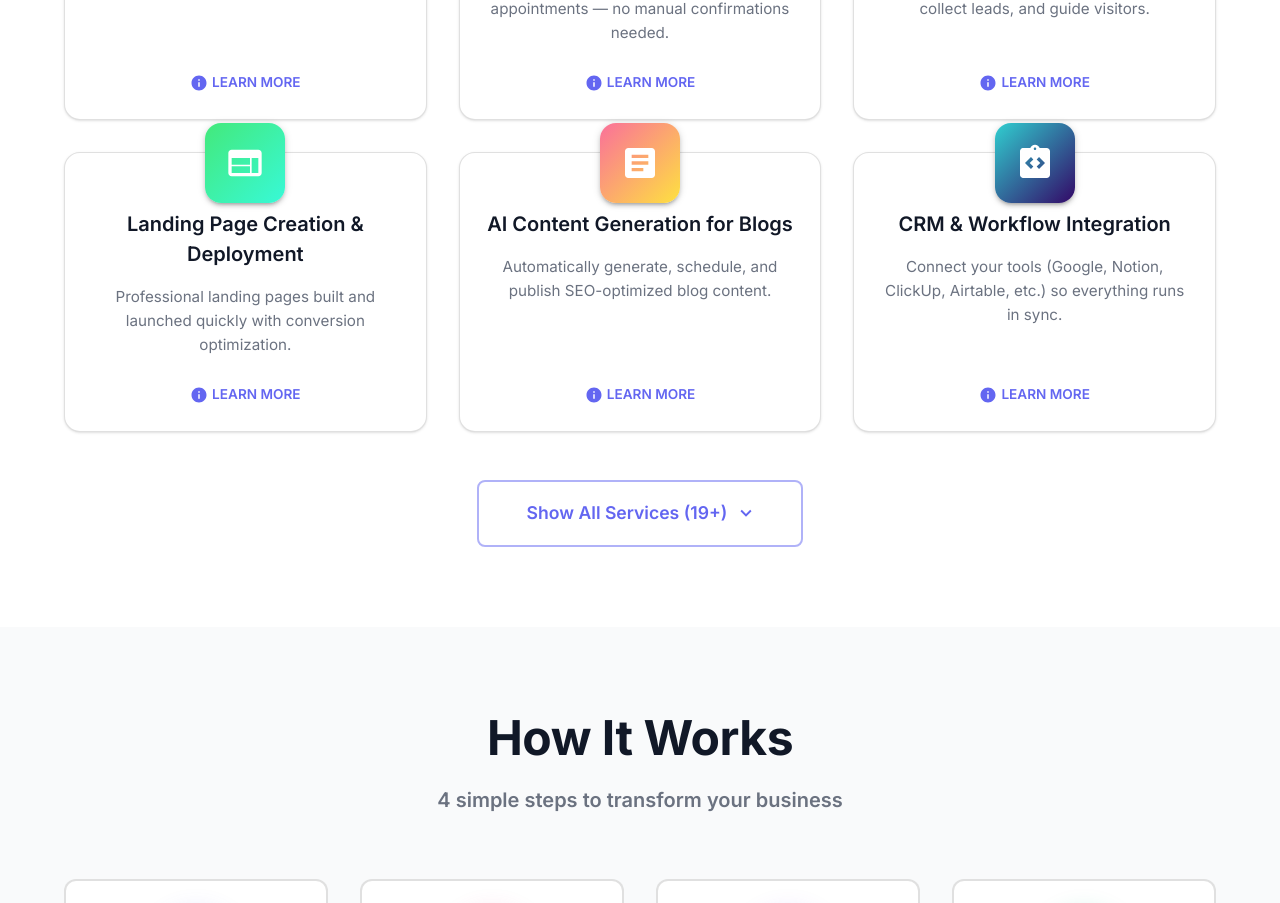
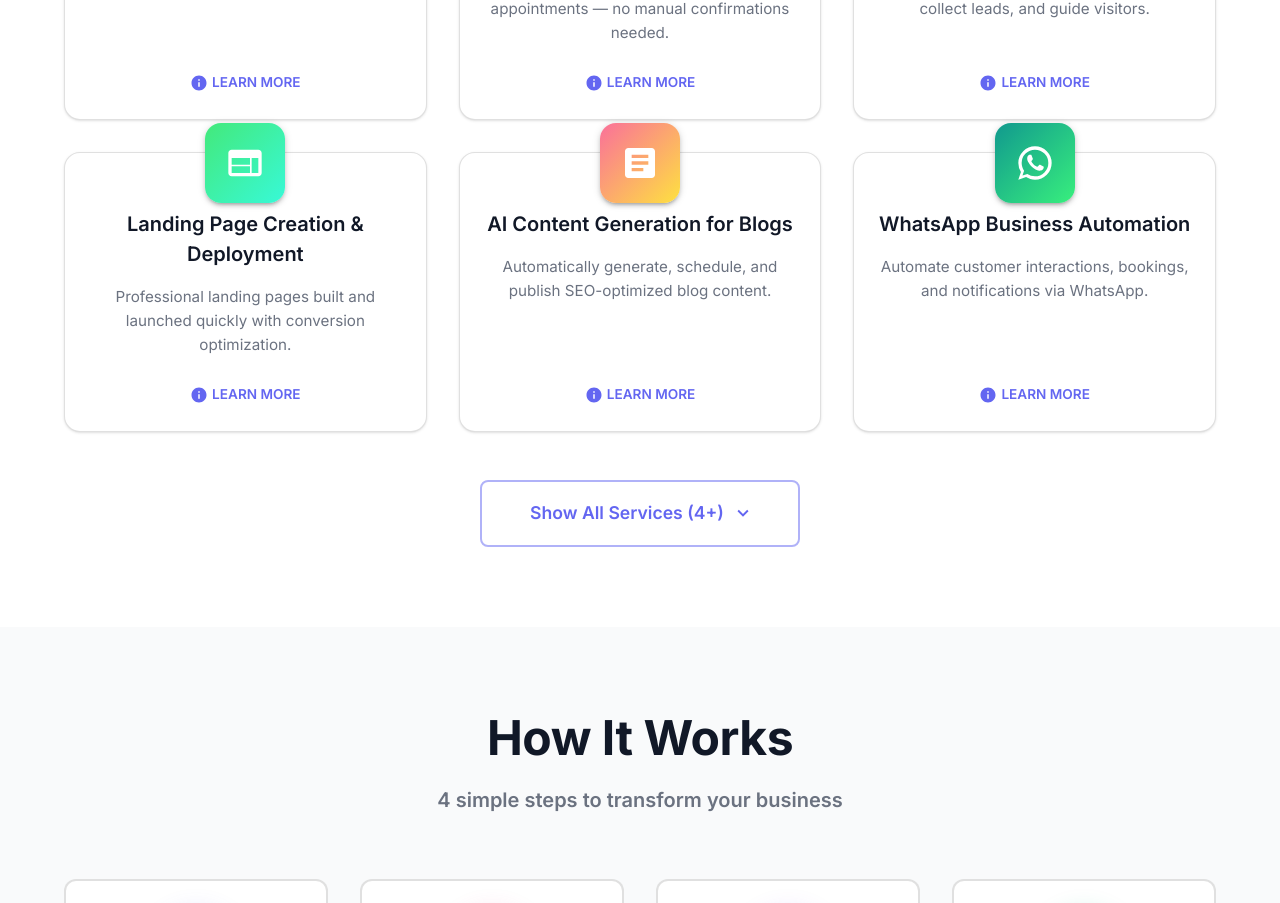
Before and after one commit to adrianfdez469/luminaAI-system, a Next.js app: page /en in a window 1280 px wide. Shown: the part 2060-2963 px from the top of the page. Built offline with nearby package versions, Linux system fonts and the light colour scheme.

Commit message:
fix(.): comment some solutions

```diff
--- a/components/sections/SolutionSection.tsx
+++ b/components/sections/SolutionSection.tsx
@@ -124,17 +124,17 @@ export default function SolutionSection() {
       savingsKey: 'service5Savings',
       gradient: 'linear-gradient(135deg, #fa709a 0%, #fee140 100%)',
     },
-    {
-      icon: <IntegrationInstructionsIcon sx={{ fontSize: 40 }} />,
-      titleKey: 'service6Title',
-      descKey: 'service6Desc',
-      detailsKey: 'service6Details',
-      useCasesKey: 'service6UseCases',
-      problemsKey: 'service6Problems',
-      idealForKey: 'service6IdealFor',
-      savingsKey: 'service6Savings',
-      gradient: 'linear-gradient(135deg, #30cfd0 0%, #330867 100%)',
-    },
+    // {
+    //   icon: <IntegrationInstructionsIcon sx={{ fontSize: 40 }} />,
+    //   titleKey: 'service6Title',
+    //   descKey: 'service6Desc',
+    //   detailsKey: 'service6Details',
+    //   useCasesKey: 'service6UseCases',
+    //   problemsKey: 'service6Problems',
+    //   idealForKey: 'service6IdealFor',
+    //   savingsKey: 'service6Savings',
+    //   gradient: 'linear-gradient(135deg, #30cfd0 0%, #330867 100%)',
+    // },
     {
       icon: <WhatsAppIcon sx={{ fontSize: 40 }} />,
       titleKey: 'service7Title',
@@ -179,149 +179,149 @@ export default function SolutionSection() {
       savingsKey: 'service10Savings',
       gradient: 'linear-gradient(135deg, #ff758c 0%, #ff7eb3 100%)',
     },
-    {
-      icon: <ReceiptIcon sx={{ fontSize: 40 }} />,
-      titleKey: 'service11Title',
-      descKey: 'service11Desc',
-      detailsKey: 'service11Details',
-      useCasesKey: 'service11UseCases',
-      problemsKey: 'service11Problems',
-      idealForKey: 'service11IdealFor',
-      savingsKey: 'service11Savings',
-      gradient: 'linear-gradient(135deg, #868f96 0%, #596164 100%)',
-    },
-    {
-      icon: <TrendingUpIcon sx={{ fontSize: 40 }} />,
-      titleKey: 'service12Title',
-      descKey: 'service12Desc',
-      detailsKey: 'service12Details',
-      useCasesKey: 'service12UseCases',
-      problemsKey: 'service12Problems',
-      idealForKey: 'service12IdealFor',
-      savingsKey: 'service12Savings',
-      gradient: 'linear-gradient(135deg, #f7971e 0%, #ffd200 100%)',
-    },
-    {
-      icon: <SupportAgentIcon sx={{ fontSize: 40 }} />,
-      titleKey: 'service13Title',
-      descKey: 'service13Desc',
-      detailsKey: 'service13Details',
-      useCasesKey: 'service13UseCases',
-      problemsKey: 'service13Problems',
-      idealForKey: 'service13IdealFor',
-      savingsKey: 'service13Savings',
-      gradient: 'linear-gradient(135deg, #3f51b1 0%, #5a55ae 100%)',
-    },
-    {
-      icon: <DataObjectIcon sx={{ fontSize: 40 }} />,
-      titleKey: 'service14Title',
-      descKey: 'service14Desc',
-      detailsKey: 'service14Details',
-      useCasesKey: 'service14UseCases',
-      problemsKey: 'service14Problems',
-      idealForKey: 'service14IdealFor',
-      savingsKey: 'service14Savings',
-      gradient: 'linear-gradient(135deg, #13547a 0%, #80d0c7 100%)',
-    },
-    {
-      icon: <AssessmentIcon sx={{ fontSize: 40 }} />,
-      titleKey: 'service15Title',
-      descKey: 'service15Desc',
-      detailsKey: 'service15Details',
-      useCasesKey: 'service15UseCases',
-      problemsKey: 'service15Problems',
-      idealForKey: 'service15IdealFor',
-      savingsKey: 'service15Savings',
-      gradient: 'linear-gradient(135deg, #0cebeb 0%, #20e3b2 100%)',
-    },
-    {
-      icon: <CampaignIcon sx={{ fontSize: 40 }} />,
-      titleKey: 'service16Title',
-      descKey: 'service16Desc',
-      detailsKey: 'service16Details',
-      useCasesKey: 'service16UseCases',
-      problemsKey: 'service16Problems',
-      idealForKey: 'service16IdealFor',
-      savingsKey: 'service16Savings',
-      gradient: 'linear-gradient(135deg, #fc4a1a 0%, #f7b733 100%)',
-    },
-    {
-      icon: <ShoppingCartIcon sx={{ fontSize: 40 }} />,
-      titleKey: 'service17Title',
-      descKey: 'service17Desc',
-      detailsKey: 'service17Details',
-      useCasesKey: 'service17UseCases',
-      problemsKey: 'service17Problems',
-      idealForKey: 'service17IdealFor',
-      savingsKey: 'service17Savings',
-      gradient: 'linear-gradient(135deg, #ff0844 0%, #ffb199 100%)',
-    },
-    {
-      icon: <InventoryIcon sx={{ fontSize: 40 }} />,
-      titleKey: 'service18Title',
-      descKey: 'service18Desc',
-      detailsKey: 'service18Details',
-      useCasesKey: 'service18UseCases',
-      problemsKey: 'service18Problems',
-      idealForKey: 'service18IdealFor',
-      savingsKey: 'service18Savings',
-      gradient: 'linear-gradient(135deg, #4b6cb7 0%, #182848 100%)',
-    },
-    {
-      icon: <DescriptionIcon sx={{ fontSize: 40 }} />,
-      titleKey: 'service19Title',
-      descKey: 'service19Desc',
-      detailsKey: 'service19Details',
-      useCasesKey: 'service19UseCases',
-      problemsKey: 'service19Problems',
-      idealForKey: 'service19IdealFor',
-      savingsKey: 'service19Savings',
-      gradient: 'linear-gradient(135deg, #77a1d3 0%, #79cbca 100%)',
-    },
-    {
-      icon: <VideocamIcon sx={{ fontSize: 40 }} />,
-      titleKey: 'service20Title',
-      descKey: 'service20Desc',
-      detailsKey: 'service20Details',
-      useCasesKey: 'service20UseCases',
-      problemsKey: 'service20Problems',
-      idealForKey: 'service20IdealFor',
-      savingsKey: 'service20Savings',
-      gradient: 'linear-gradient(135deg, #667db6 0%, #0082c8 100%)',
-    },
-    {
-      icon: <PollIcon sx={{ fontSize: 40 }} />,
-      titleKey: 'service21Title',
-      descKey: 'service21Desc',
-      detailsKey: 'service21Details',
-      useCasesKey: 'service21UseCases',
-      problemsKey: 'service21Problems',
-      idealForKey: 'service21IdealFor',
-      savingsKey: 'service21Savings',
-      gradient: 'linear-gradient(135deg, #06beb6 0%, #48b1bf 100%)',
-    },
-    {
-      icon: <SmsIcon sx={{ fontSize: 40 }} />,
-      titleKey: 'service22Title',
-      descKey: 'service22Desc',
-      detailsKey: 'service22Details',
-      useCasesKey: 'service22UseCases',
-      problemsKey: 'service22Problems',
-      idealForKey: 'service22IdealFor',
-      savingsKey: 'service22Savings',
-      gradient: 'linear-gradient(135deg, #eb3349 0%, #f45c43 100%)',
-    },
-    {
-      icon: <GroupsIcon sx={{ fontSize: 40 }} />,
-      titleKey: 'service23Title',
-      descKey: 'service23Desc',
-      detailsKey: 'service23Details',
-      useCasesKey: 'service23UseCases',
-      problemsKey: 'service23Problems',
-      idealForKey: 'service23IdealFor',
-      savingsKey: 'service23Savings',
-      gradient: 'linear-gradient(135deg, #485563 0%, #29323c 100%)',
-    },
+    // {
+    //   icon: <ReceiptIcon sx={{ fontSize: 40 }} />,
+    //   titleKey: 'service11Title',
+    //   descKey: 'service11Desc',
+    //   detailsKey: 'service11Details',
+    //   useCasesKey: 'service11UseCases',
+    //   problemsKey: 'service11Problems',
+    //   idealForKey: 'service11IdealFor',
+    //   savingsKey: 'service11Savings',
+    //   gradient: 'linear-gradient(135deg, #868f96 0%, #596164 100%)',
+    // },
+    // {
+    //   icon: <TrendingUpIcon sx={{ fontSize: 40 }} />,
+    //   titleKey: 'service12Title',
+    //   descKey: 'service12Desc',
+    //   detailsKey: 'service12Details',
+    //   useCasesKey: 'service12UseCases',
+    //   problemsKey: 'service12Problems',
+    //   idealForKey: 'service12IdealFor',
+    //   savingsKey: 'service12Savings',
+    //   gradient: 'linear-gradient(135deg, #f7971e 0%, #ffd200 100%)',
+    // },
+    // {
+    //   icon: <SupportAgentIcon sx={{ fontSize: 40 }} />,
+    //   titleKey: 'service13Title',
+    //   descKey: 'service13Desc',
+    //   detailsKey: 'service13Details',
+    //   useCasesKey: 'service13UseCases',
+    //   problemsKey: 'service13Problems',
+    //   idealForKey: 'service13IdealFor',
+    //   savingsKey: 'service13Savings',
+    //   gradient: 'linear-gradient(135deg, #3f51b1 0%, #5a55ae 100%)',
+    // },
+    // {
+    //   icon: <DataObjectIcon sx={{ fontSize: 40 }} />,
+    //   titleKey: 'service14Title',
+    //   descKey: 'service14Desc',
+    //   detailsKey: 'service14Details',
+    //   useCasesKey: 'service14UseCases',
+    //   problemsKey: 'service14Problems',
+    //   idealForKey: 'service14IdealFor',
+    //   savingsKey: 'service14Savings',
+    //   gradient: 'linear-gradient(135deg, #13547a 0%, #80d0c7 100%)',
+    // },
+    // {
+    //   icon: <AssessmentIcon sx={{ fontSize: 40 }} />,
+    //   titleKey: 'service15Title',
+    //   descKey: 'service15Desc',
+    //   detailsKey: 'service15Details',
+    //   useCasesKey: 'service15UseCases',
+    //   problemsKey: 'service15Problems',
+    //   idealForKey: 'service15IdealFor',
+    //   savingsKey: 'service15Savings',
+    //   gradient: 'linear-gradient(135deg, #0cebeb 0%, #20e3b2 100%)',
+    // },
+    // {
+    //   icon: <CampaignIcon sx={{ fontSize: 40 }} />,
+    //   titleKey: 'service16Title',
+    //   descKey: 'service16Desc',
+    //   detailsKey: 'service16Details',
+    //   useCasesKey: 'service16UseCases',
+    //   problemsKey: 'service16Problems',
+    //   idealForKey: 'service16IdealFor',
+    //   savingsKey: 'service16Savings',
+    //   gradient: 'linear-gradient(135deg, #fc4a1a 0%, #f7b733 100%)',
+    // },
+    // {
+    //   icon: <ShoppingCartIcon sx={{ fontSize: 40 }} />,
+    //   titleKey: 'service17Title',
+    //   descKey: 'service17Desc',
+    //   detailsKey: 'service17Details',
+    //   useCasesKey: 'service17UseCases',
+    //   problemsKey: 'service17Problems',
+    //   idealForKey: 'service17IdealFor',
+    //   savingsKey: 'service17Savings',
+    //   gradient: 'linear-gradient(135deg, #ff0844 0%, #ffb199 100%)',
+    // },
+    // {
+    //   icon: <InventoryIcon sx={{ fontSize: 40 }} />,
+    //   titleKey: 'service18Title',
+    //   descKey: 'service18Desc',
+    //   detailsKey: 'service18Details',
+    //   useCasesKey: 'service18UseCases',
+    //   problemsKey: 'service18Problems',
+    //   idealForKey: 'service18IdealFor',
+    //   savingsKey: 'service18Savings',
+    //   gradient: 'linear-gradient(135deg, #4b6cb7 0%, #182848 100%)',
+    // },
+    // {
+    //   icon: <DescriptionIcon sx={{ fontSize: 40 }} />,
+    //   titleKey: 'service19Title',
+    //   descKey: 'service19Desc',
+    //   detailsKey: 'service19Details',
+    //   useCasesKey: 'service19UseCases',
+    //   problemsKey: 'service19Problems',
+    //   idealForKey: 'service19IdealFor',
+    //   savingsKey: 'service19Savings',
+    //   gradient: 'linear-gradient(135deg, #77a1d3 0%, #79cbca 100%)',
+    // },
+    // {
+    //   icon: <VideocamIcon sx={{ fontSize: 40 }} />,
+    //   titleKey: 'service20Title',
+    //   descKey: 'service20Desc',
+    //   detailsKey: 'service20Details',
+    //   useCasesKey: 'service20UseCases',
+    //   problemsKey: 'service20Problems',
+    //   idealForKey: 'service20IdealFor',
+    //   savingsKey: 'service20Savings',
+    //   gradient: 'linear-gradient(135deg, #667db6 0%, #0082c8 100%)',
+    // },
+    // {
+    //   icon: <PollIcon sx={{ fontSize: 40 }} />,
+    //   titleKey: 'service21Title',
+    //   descKey: 'service21Desc',
+    //   detailsKey: 'service21Details',
+    //   useCasesKey: 'service21UseCases',
+    //   problemsKey: 'service21Problems',
+    //   idealForKey: 'service21IdealFor',
+    //   savingsKey: 'service21Savings',
+    //   gradient: 'linear-gradient(135deg, #06beb6 0%, #48b1bf 100%)',
+    // },
+    // {
+    //   icon: <SmsIcon sx={{ fontSize: 40 }} />,
+    //   titleKey: 'service22Title',
+    //   descKey: 'service22Desc',
+    //   detailsKey: 'service22Details',
+    //   useCasesKey: 'service22UseCases',
+    //   problemsKey: 'service22Problems',
+    //   idealForKey: 'service22IdealFor',
+    //   savingsKey: 'service22Savings',
+    //   gradient: 'linear-gradient(135deg, #eb3349 0%, #f45c43 100%)',
+    // },
+    // {
+    //   icon: <GroupsIcon sx={{ fontSize: 40 }} />,
+    //   titleKey: 'service23Title',
+    //   descKey: 'service23Desc',
+    //   detailsKey: 'service23Details',
+    //   useCasesKey: 'service23UseCases',
+    //   problemsKey: 'service23Problems',
+    //   idealForKey: 'service23IdealFor',
+    //   savingsKey: 'service23Savings',
+    //   gradient: 'linear-gradient(135deg, #485563 0%, #29323c 100%)',
+    // },
     {
       icon: <RecordVoiceOverIcon sx={{ fontSize: 40 }} />,
       titleKey: 'service24Title',
@@ -333,17 +333,17 @@ export default function SolutionSection() {
       savingsKey: 'service24Savings',
       gradient: 'linear-gradient(135deg, #8e2de2 0%, #4a00e0 100%)',
     },
-    {
-      icon: <InsightsIcon sx={{ fontSize: 40 }} />,
-      titleKey: 'service25Title',
-      descKey: 'service25Desc',
-      detailsKey: 'service25Details',
-      useCasesKey: 'service25UseCases',
-      problemsKey: 'service25Problems',
-      idealForKey: 'service25IdealFor',
-      savingsKey: 'service25Savings',
-      gradient: 'linear-gradient(135deg, #fd746c 0%, #ff9068 100%)',
-    },
+    // {
+    //   icon: <InsightsIcon sx={{ fontSize: 40 }} />,
+    //   titleKey: 'service25Title',
+    //   descKey: 'service25Desc',
+    //   detailsKey: 'service25Details',
+    //   useCasesKey: 'service25UseCases',
+    //   problemsKey: 'service25Problems',
+    //   idealForKey: 'service25IdealFor',
+    //   savingsKey: 'service25Savings',
+    //   gradient: 'linear-gradient(135deg, #fd746c 0%, #ff9068 100%)',
+    // },
   ];
 
   const initialDisplayCount = 6;
@@ -583,7 +583,7 @@ export default function SolutionSection() {
 
               <DialogContent sx={{ pt: 3, pb: 2 }}>
                 {/* Description */}
-                <Typography variant="body1" sx={{ mb: 3, fontSize: '1.05rem', lineHeight: 1.7 }}>
+                <Typography variant="body1" sx={{ mt: 3,mb: 3, fontSize: '1.05rem', lineHeight: 1.7 }}>
                   {t(services[selectedService].detailsKey)}
                 </Typography>
 
@@ -635,7 +635,7 @@ export default function SolutionSection() {
                 </Box>
 
                 {/* Estimated Savings */}
-                <Box
+                {/* <Box
                   sx={{
                     p: 3,
                     background: 'linear-gradient(135deg, rgba(102, 126, 234, 0.1) 0%, rgba(118, 75, 162, 0.1) 100%)',
@@ -654,7 +654,7 @@ export default function SolutionSection() {
                   <Typography variant="caption" color="text.secondary" sx={{ fontStyle: 'italic', fontSize: '0.85rem' }}>
                     {t('savingsNote')}
                   </Typography>
-                </Box>
+                </Box>*/}
               </DialogContent>
 
               <DialogActions sx={{ px: 3, pb: 3 }}>
```
